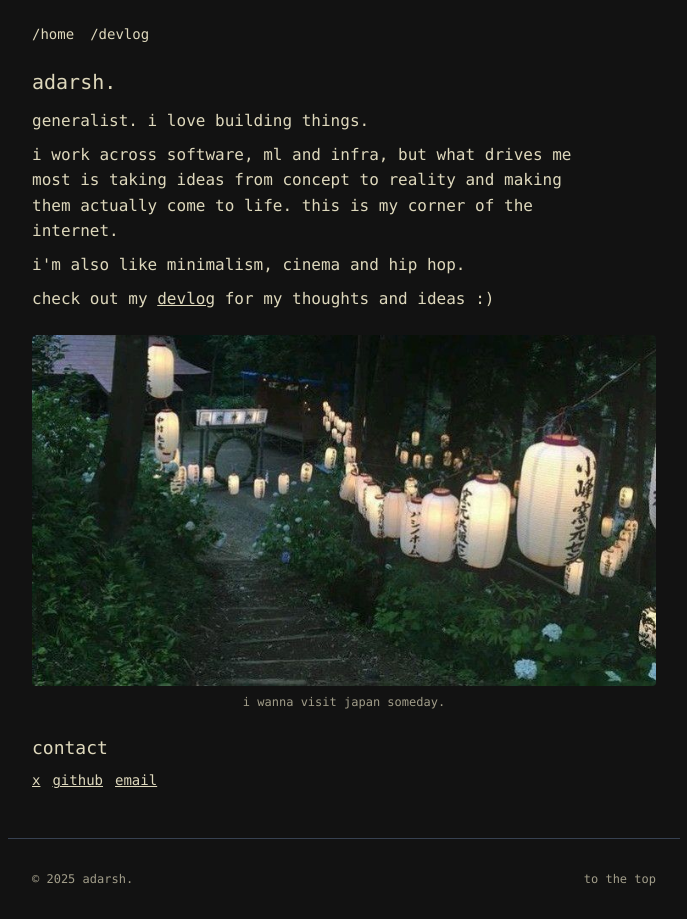
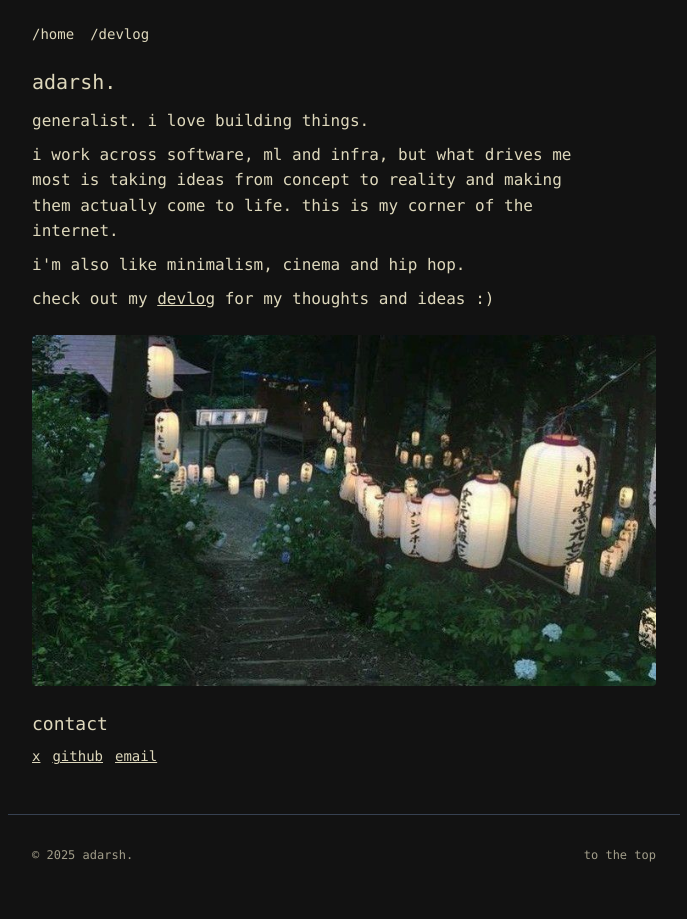
Before and after one commit to axdrsh/www, a Next.js app: page / in a window 1280 px wide. Shown: the whole page, without its empty margins (296-983 px from the left). After the commit the page ends 895 px from the top, so only its background shows below. Built offline with nearby package versions, Linux system fonts and the light colour scheme.

Commit message:
Update page.tsx

```diff
--- a/src/app/page.tsx
+++ b/src/app/page.tsx
@@ -35,7 +35,6 @@ export default function Page() {
           className="w-full h-auto rounded"
           priority
         />
-        <p className="text-xs opacity-70">i wanna visit japan someday.</p>
       </div>
 
       <div className="space-y-2">
```
